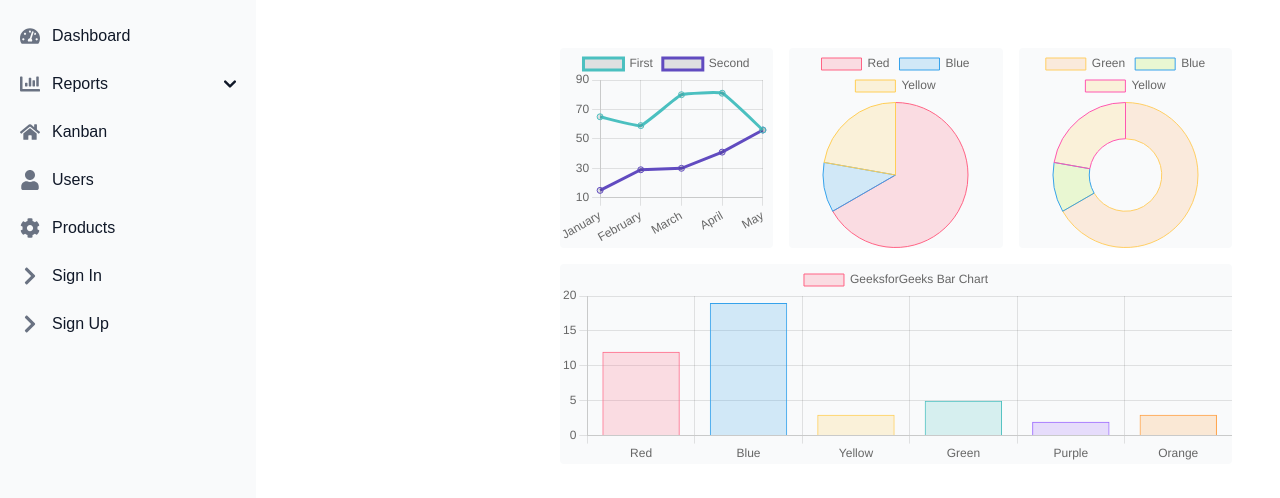
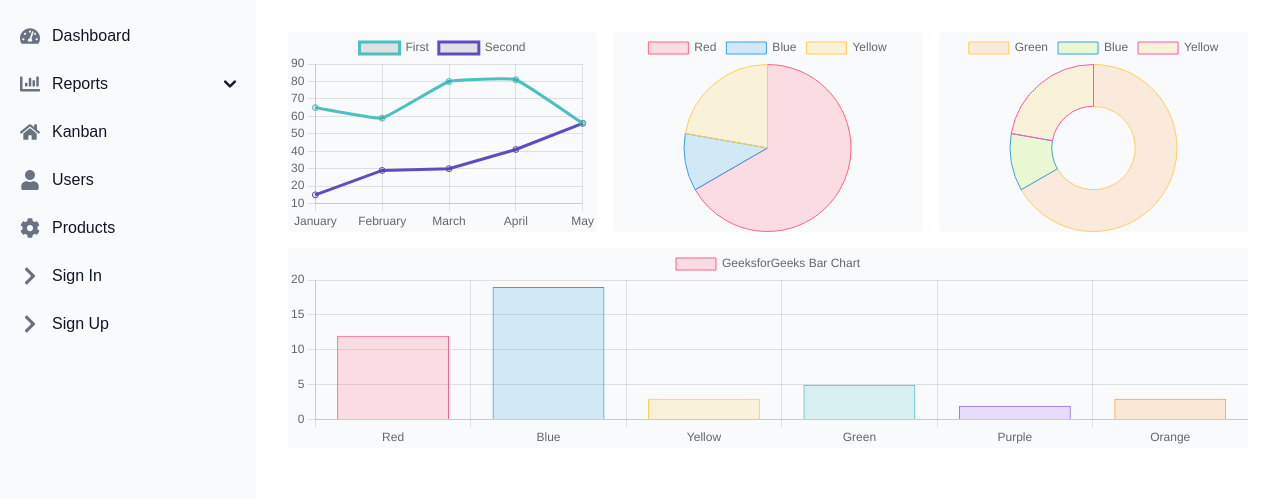
Before and after one commit to saxshiminda/dashboard, a Next.js app: page /dashboard in a window 1280 px wide. Shown: the top 498 px of the page. Built offline with nearby package versions, Linux system fonts and the light colour scheme.

Commit message:
dashboard extra margin bug fix

```diff
--- a/app/dashboard/page.tsx
+++ b/app/dashboard/page.tsx
@@ -113,7 +113,6 @@ const options = {
 
 const dashboard = () => {
   return (
-    <div className="p-4 sm:ml-64">
     <div className="p-4 rounded-lg">
       <div className="grid grid-cols-3 gap-4 mb-4">
         <div className="flex items-center justify-center h-50 rounded-sm bg-gray-50 dark:bg-gray-800">
@@ -131,7 +130,6 @@ const dashboard = () => {
         <Bar data={BarChartData} options={options}/>
       </div>
     </div>
-    </div>
   );
 };
 
```
Lines whose indentation alone changed are shown as unchanged.
